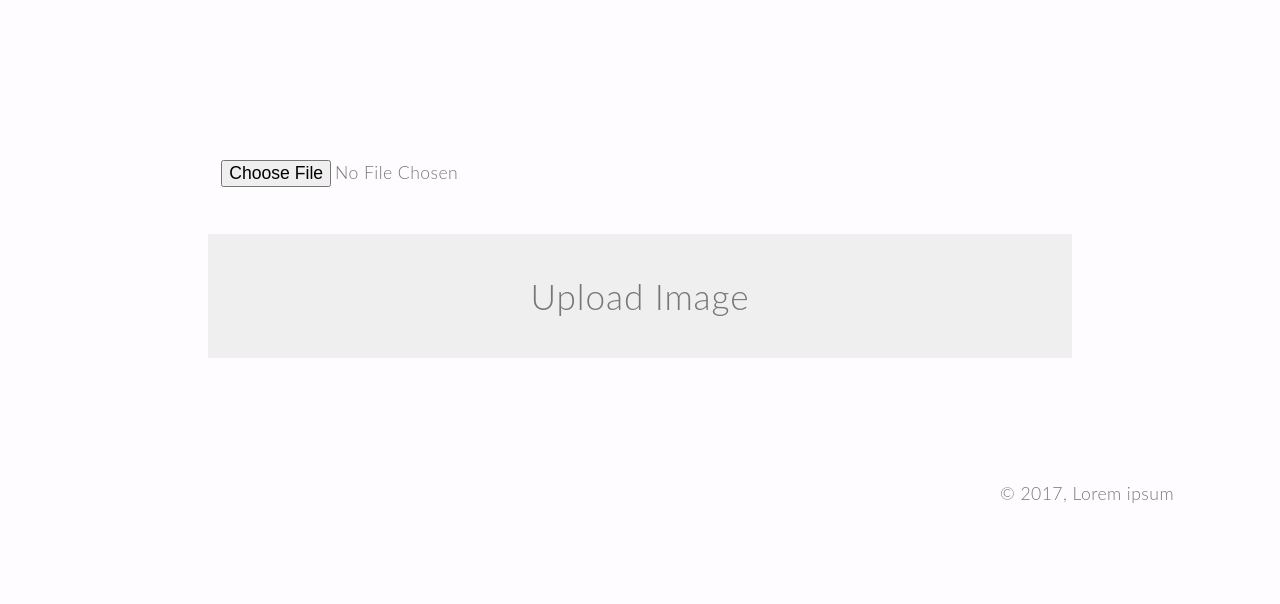
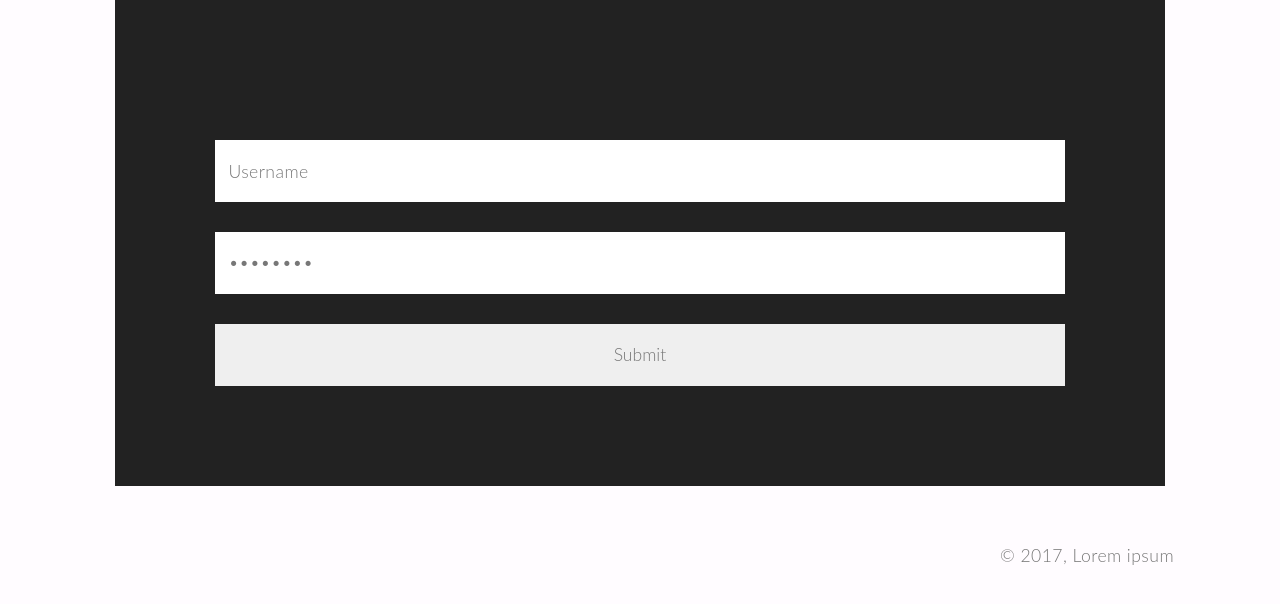
Before and after one commit to marcin-k/CarSales, a PHP site: page /admin/index.php in a window 1280 px wide. Shown: the part 120-724 px from the top of the page. Run offline with PHP 8.4, Linux system fonts and the light colour scheme; data that the repository does not hold is empty.

Commit message:
added admin login page

```diff
--- a/_/components/sass/style.scss
+++ b/_/components/sass/style.scss
@@ -155,7 +155,7 @@ textarea,
 label,
 button {
   border: 0;
-  color: inherit;
+  color: $font-color-primary;
   display: block;
   margin: gutter() * 4;
   outline: 0;
--- a/_/css/style.css
+++ b/_/css/style.css
@@ -3333,7 +3333,7 @@ textarea,
 label,
 button {
   border: 0;
-  color: inherit;
+  color: #777;
   display: block;
   margin: 3.33333%;
   outline: 0;
--- a/admin/index.php
+++ b/admin/index.php
@@ -2,69 +2,16 @@
 <!--GET HEADER-->
 
 <main>
-	<section>
-		<form action="upload.php" method="post" enctype="multipart/form-data">
-	 		<input type="file" name="fileToUpload" id="fileToUpload">
-	 		<input type="submit" value="Upload Image" name="submit">
+	<section class="full center widget">
+		<form action="" method="post" enctype="multipart/form-data">
+      <!-- <label for="user">Username</label> -->
+	 		<input type="username" name="fileToUpload" value="username">
+      <!-- <label for="pass">Password</label> -->
+	 		<input type="password" value="password" name="">
+      <button type="button">Submit</button>
 		</form>
 	</section>
 </main>
 
-
-<script>
-		var holder = document.getElementById('holder'),
-				tests = {
-						filereader: typeof FileReader != 'undefined',
-						dnd: 'draggable' in document.createElement('span'),
-						formdata: !!window.FormData,
-				},
-				acceptedTypes = {
-						'image/png': true,
-						'image/jpeg': true,
-						'image/gif': true
-				},
-				fileupload = document.getElementById('upload');
-
-		function previewfile(file) {
-				if (tests.filereader === true && acceptedTypes[file.type] === true) {
-						var reader = new FileReader();
-						reader.onload = function (event) {
-								var image = new Image();
-								image.src = event.target.result;
-								image.width = 250; // a fake resize
-								holder.appendChild(image);
-						};
-
-						reader.readAsDataURL(file);
-				}  else {
-						holder.innerHTML += '<p>Uploaded ' + file.name + ' ' + (file.size ? (file.size/1024|0) + 'K' : '');
-						console.log(file);
-				}
-		}
-
-		function readfiles(files) {
-				debugger;
-				var formData = tests.formdata ? new FormData() : null;
-				for (var i = 0; i < files.length; i++) {
-						if (tests.formdata) formData.append('file', files[i]);
-						previewfile(files[i]);
-				}
-		}
-
-		if (tests.dnd) {
-				holder.ondragover = function () { this.className = 'hover'; return false; };
-				holder.ondragend = function () { this.className = ''; return false; };
-				holder.ondrop = function (e) {
-						this.className = '';
-						e.preventDefault();
-						readfiles(e.dataTransfer.files);
-				}
-		} else {
-				fileupload.className = 'hidden';
-				fileupload.querySelector('input').onchange = function () {
-						readfiles(this.files);
-				};
-		}
-</script>
 <!--GET FOOTER-->
 <?php include 'inc/footer.php'; ?>
```
Also changed, not shown: admin/addcar.php (added, +70 -0 lines).
